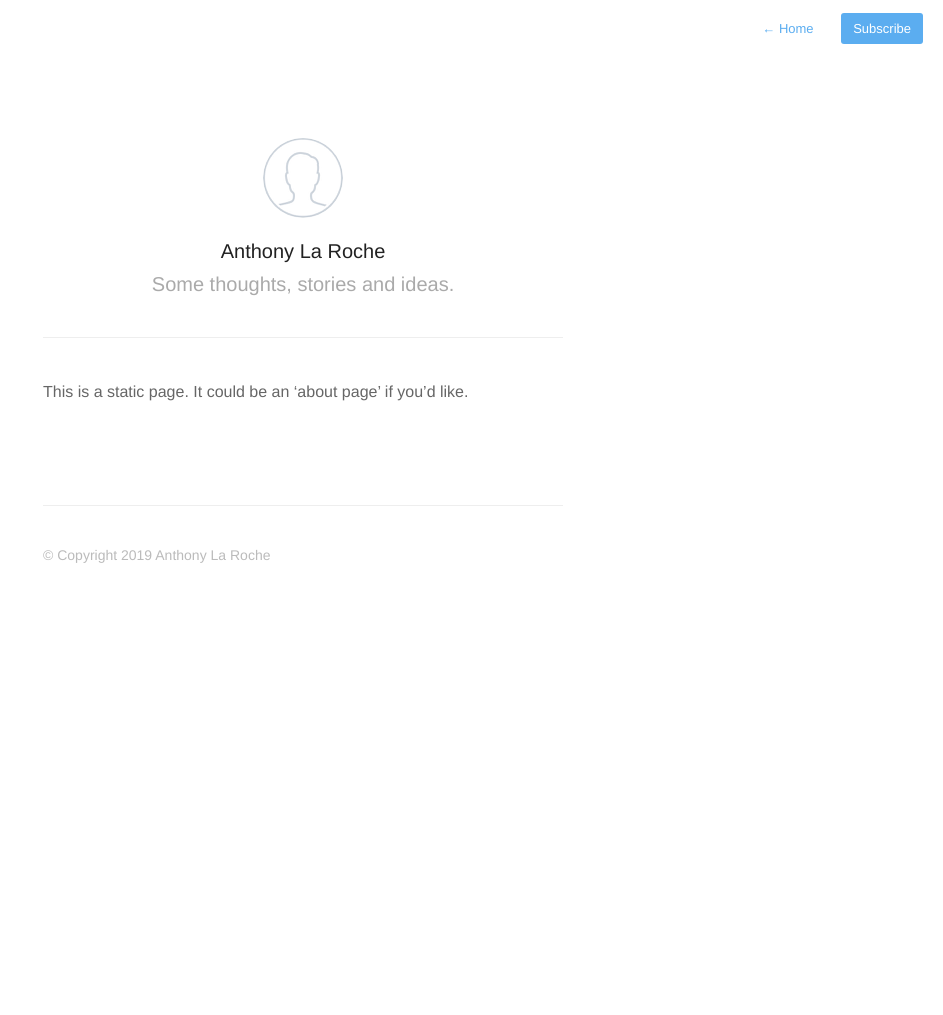
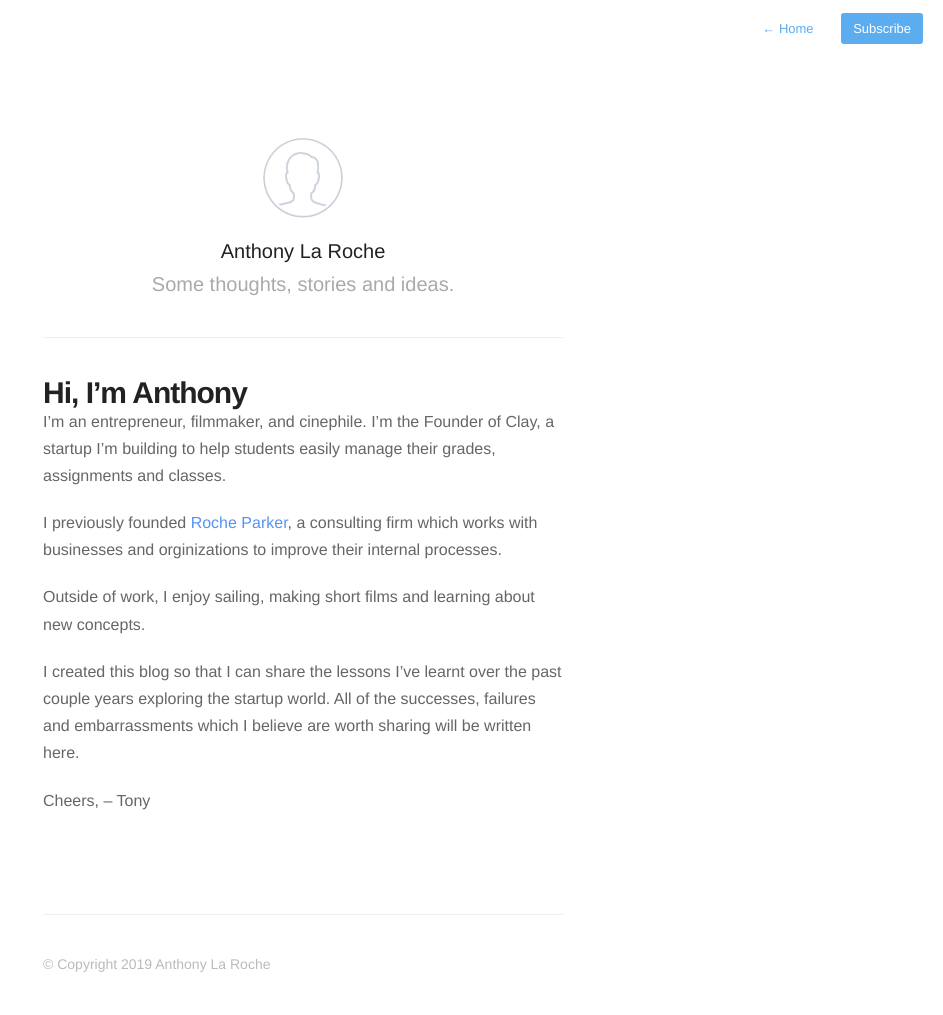
Before and after one commit to tonylaroche/tonylaroche.github.io, a Jekyll site: the page built from about.md, in a window 1280 px wide. Shown: the whole page, without its empty margins (337-1280 px from the left). Built offline with Jekyll 4.4.1, drawn with Linux system fonts in a browser that asks for light colours; nearby versions of some CDN libraries; before the commit the page ends 900 px from its top, so only the background shows below that.

Commit message:
About page

```diff
--- a/about.md
+++ b/about.md
@@ -4,6 +4,16 @@ permalink: about/
 profile: true
 ---
 
-This is a static page. It could be an 'about page' if you'd like.
+# Hi, I’m Anthony
+I’m an entrepreneur, filmmaker, and cinephile. I’m the Founder of Clay, a startup I’m building to help students easily manage their grades, assignments and classes.
+
+I previously founded [Roche Parker](https://rocheparker.com), a consulting firm which works with businesses and orginizations to improve their internal processes.
+
+Outside of work, I enjoy sailing, making short films and learning about new concepts.
+
+I created this blog so that I can share the lessons I’ve learnt over the past couple years exploring the startup world. All of the successes, failures and embarrassments which I believe are worth sharing will be written here.
+
+Cheers,
+– Tony
 
 {% include footer.html %}
```
Also changed, not shown: 5 other files.
